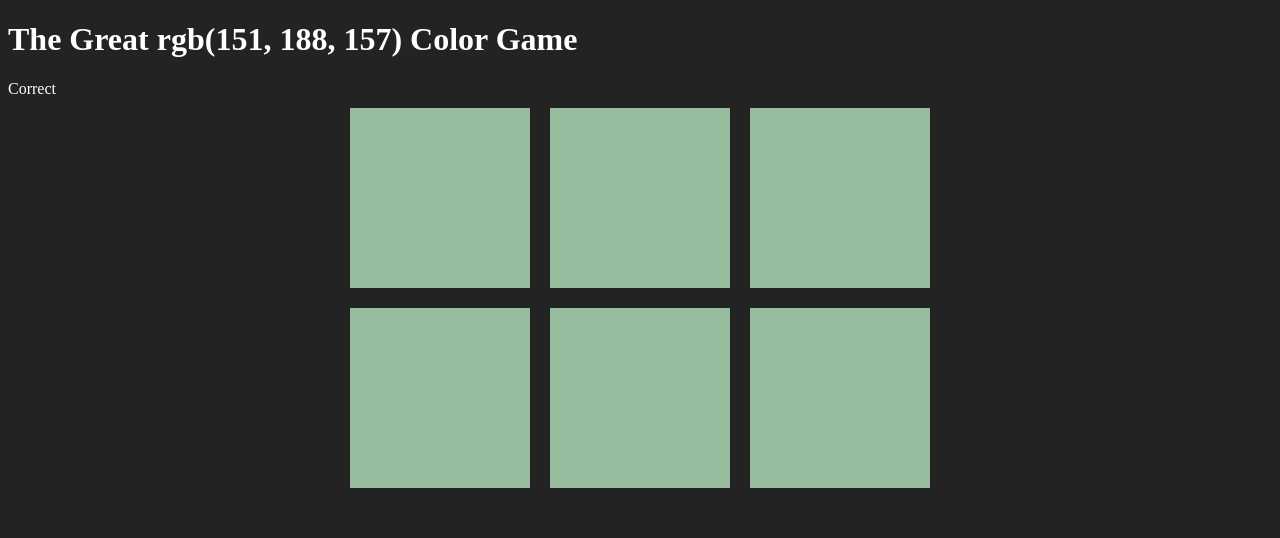
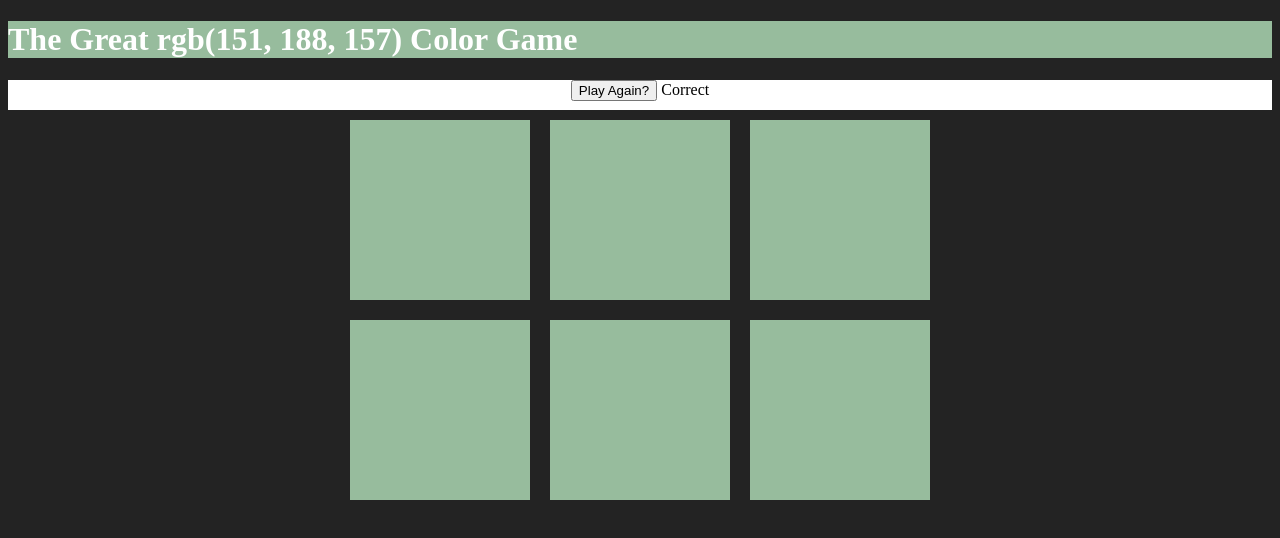
Before and after one commit to jgroenke24/Color-Guessing-Game, a plain HTML site: page index.html in a window 1280 px wide. Both pictures are taken after a click on the element 439 px from the left and 179 px from the top of the page. Drawn offline with Linux system fonts and the light colour scheme.

Commit message:
Add button to reset game with event listener

```diff
--- a/colorgame.css
+++ b/colorgame.css
@@ -16,6 +16,9 @@ body {
 h1 {
     color: white;
 }
-span {
-    color: white;
+#stripe {
+    background: white;
+    height: 30px;
+    text-align: center;
+    color: black;
 }
--- a/colorgame.js
+++ b/colorgame.js
@@ -1,9 +1,24 @@
 let colors = generateRandomColors(6);
-
 let squares = document.querySelectorAll(".square");
 let pickedColor = pickColor();
 let colorDisplay = document.getElementById("colorDisplay");
 let messageDisplay = document.querySelector("#message");
+let h1 = document.querySelector("h1");
+let resetButton = document.getElementById("reset");
+
+resetButton.addEventListener("click", function() {
+    // Generate all new colors
+    colors = generateRandomColors(6);
+    // Pick new random color from array
+    pickedColor = pickColor();
+    // Change colorDisplay to match pickedColor
+    colorDisplay.textContent = pickedColor;
+    // Change colors of squares
+    for(let i = 0; i < squares.length; i++) {
+        squares[i].style.background = colors[i];
+    }
+    h1.style.background = "#232323";
+});
 
 colorDisplay.textContent = pickedColor;
 
@@ -17,7 +32,9 @@ for(let i = 0; i < squares.length; i++) {
         // Compare color to pickedColor
         if (clickedColor === pickedColor) {
             messageDisplay.textContent = "Correct";
+            resetButton.textContent = "Play Again?"
             changeColors(clickedColor);
+            h1.style.background = clickedColor;
         } else {
             this.style.backgroundColor = "#232323";
             messageDisplay.textContent = "Try Again";
--- a/index.html
+++ b/index.html
@@ -7,7 +7,8 @@
     <body>
         <header>
             <h1>The Great <span id="colorDisplay">RGB</span> Color Game</h1>
-            <div>
+            <div id="stripe">
+                <button id="reset">New Colors</button>
                 <span id="message"></span>
             </div>
         </header>
```
